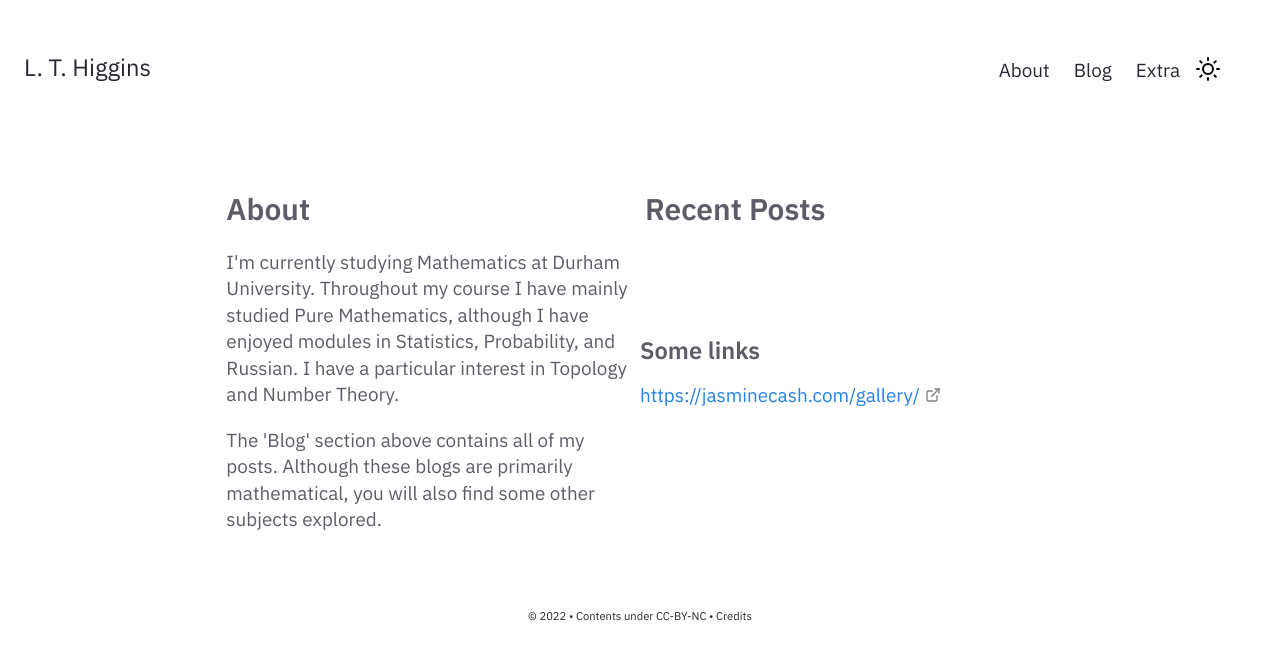
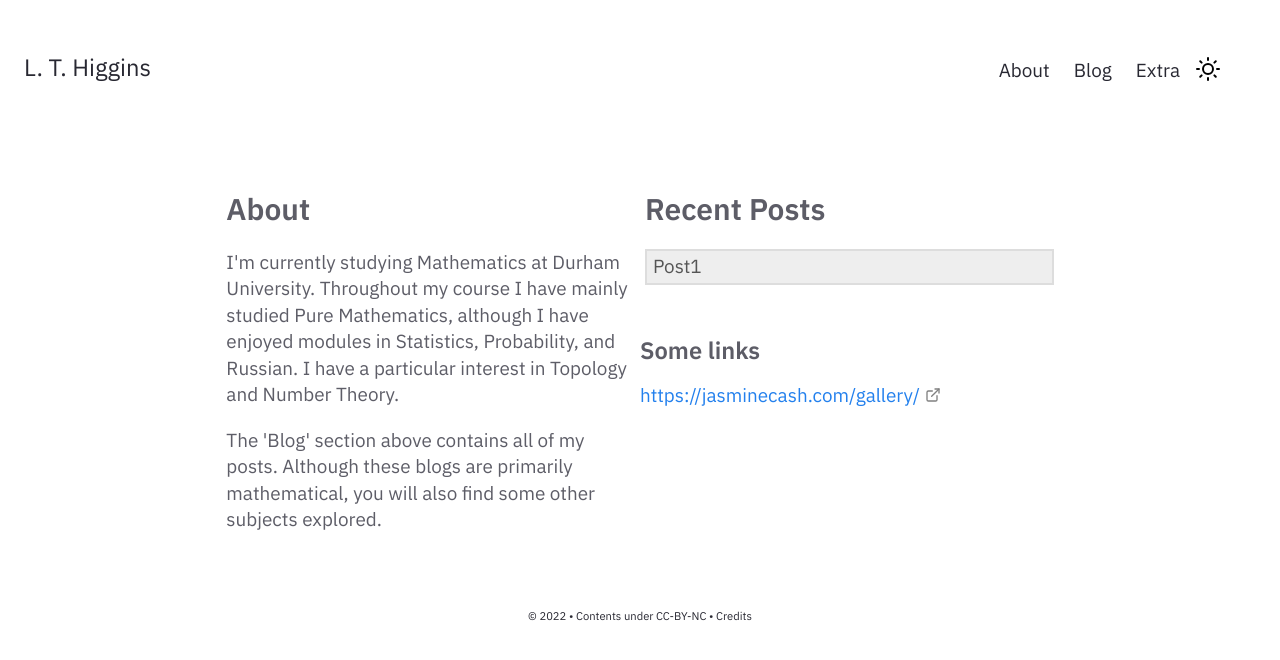
Before and after one commit to Luke-T-Higgins/blog, a Jekyll site: the page built from pages/index.md, in a window 1280 px wide. Shown: the top 660 px of the page. Built offline with Jekyll 4.4.1, drawn with Linux system fonts in a browser that asks for light colours.

Commit message:
Update Homepage.html

```diff
--- a/_includes/Homepage.html
+++ b/_includes/Homepage.html
@@ -44,6 +44,7 @@
     <div class="right">
         <div class="home-sub-text">
             <h2> Recent Posts </h2>
+            <p style="padding:2px 6px 4px 6px; color: #555555; background-color: #eeeeee; border: #dddddd 2px solid"> Post1 </p2>
         </div>
     </div>
 
```
